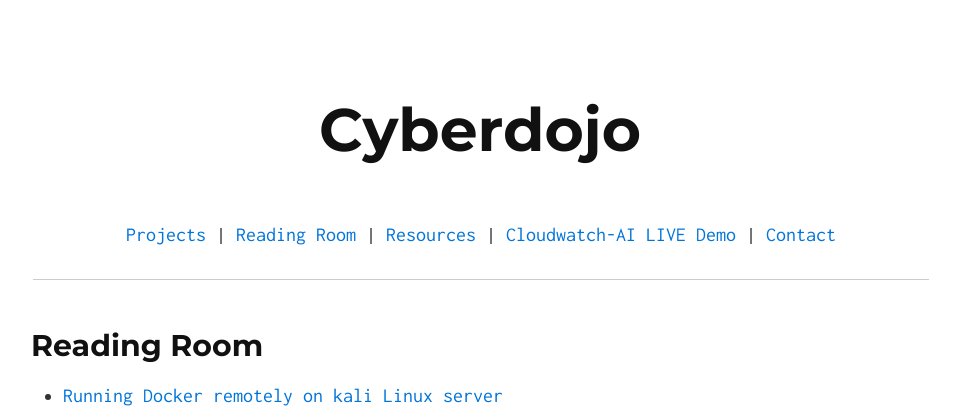
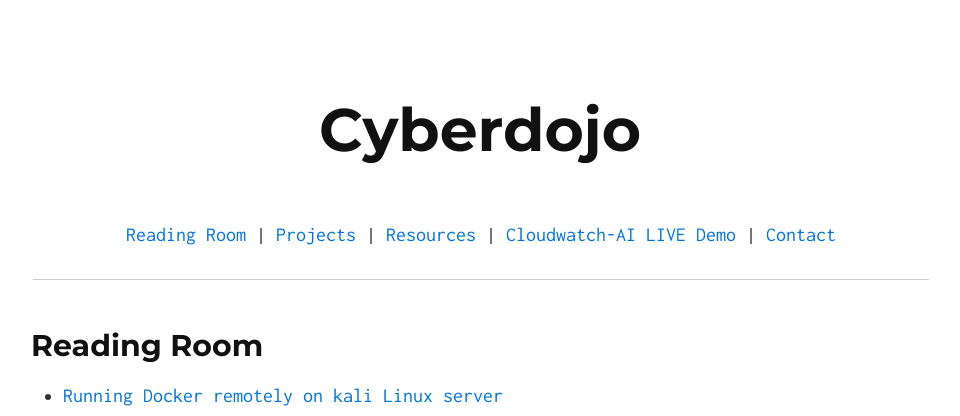
Before and after one commit to Ahmed-AG/cyberdojo-page, a Jekyll site: the page built from index.md, in a window 1280 px wide. Shown: the top 416 px of the page, without its empty margins (159-1119 px from the left). Built offline with Jekyll 4.4.1, drawn with Linux system fonts in a browser that asks for light colours; our own code applies the rules of GitHub Pages for plain Markdown files; some of the changed lines change nothing that is shown.

Commit message:
Update index.md

```diff
--- a/_includes/menu.html
+++ b/_includes/menu.html
@@ -1,7 +1,7 @@
 <center>
 <!-- <A href="#services">Services</A> |  -->
+<A href="/#read">Reading Room</A> |
 <A href="/#research-projects">Projects</A> |
-<A href="/#read">Reading Room</A> |
 <A href="/#resources">Resources</A> |
 <A href="/cloudwatch-bot.html" >Cloudwatch-AI LIVE Demo</A> |
 <A href="/#contact">Contact</A>
```
Also changed, not shown: 1 other file.
